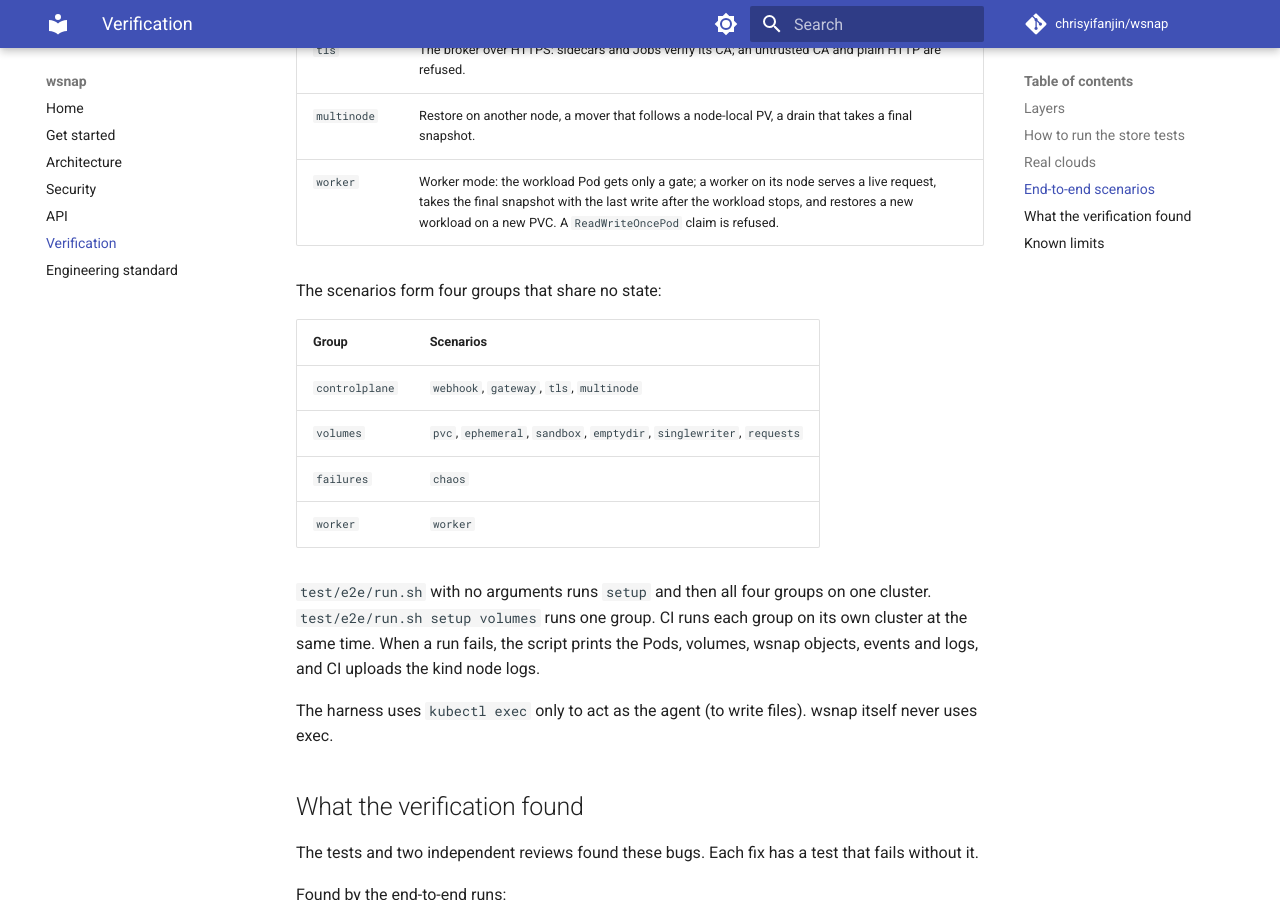
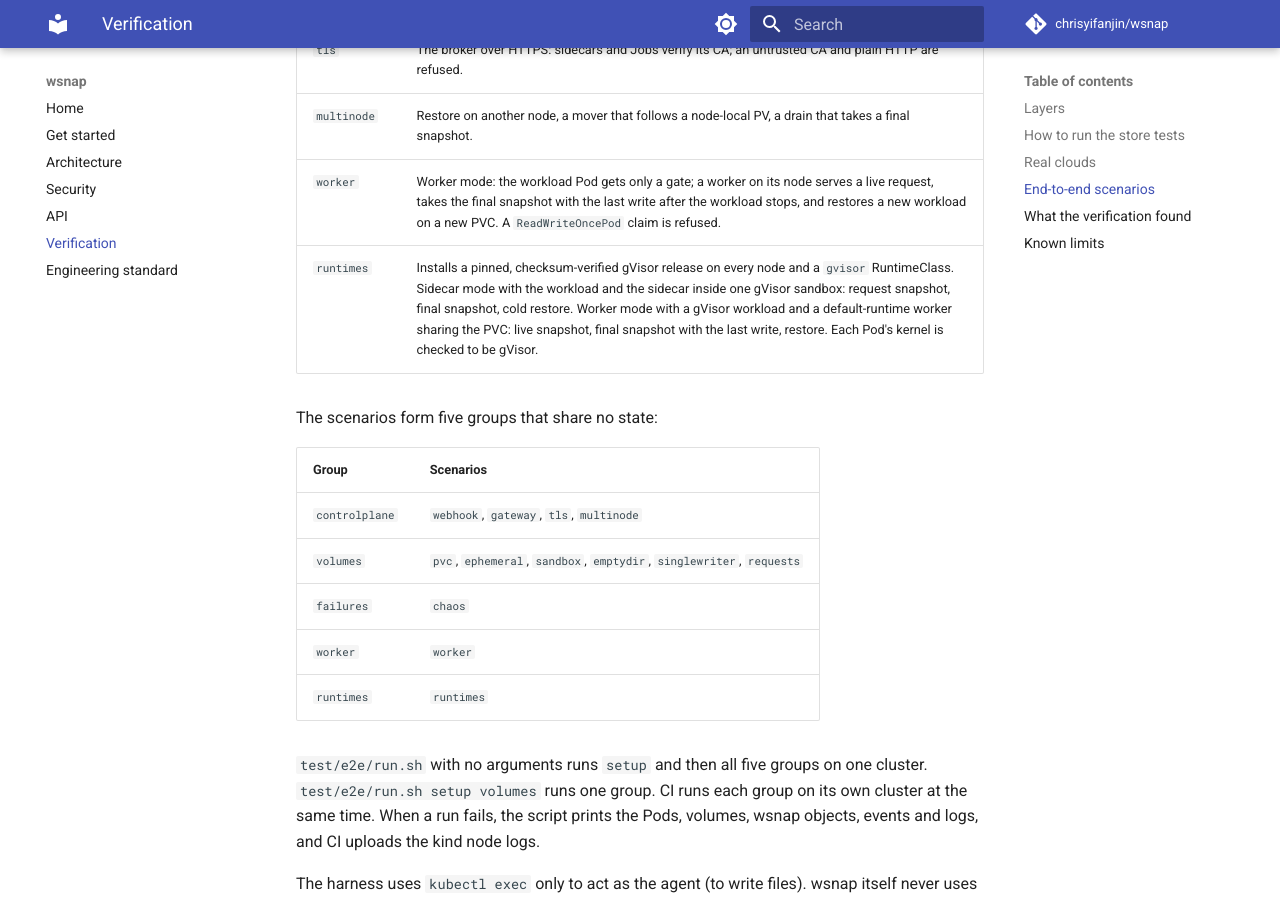
Before and after one commit to chrisyifanjin/wsnap, an MkDocs documentation site: the page built from docs/verification.md, in a window 1280 px wide and 900 px high, scrolled down 3329 px. Built offline with MkDocs 1.6.1 and Material for MkDocs 9.7.7, drawn with Linux system fonts in a browser that asks for light colours; comment, search, counter and statistics services are not loaded.

Commit message:
e2e: run wsnap with gVisor workloads in sidecar and worker mode
Only runc was ever tested. Agent platforms often run untrusted code in a
sandboxed runtime, so a new e2e group installs a pinned gVisor release
(checksum verified) on every kind node, registers a gvisor RuntimeClass,
and checks both modes:

- sidecar mode: the sidecar runs inside the workload's gVisor sandbox;
  a request snapshot, the final snapshot and a cold restore into a new
  gVisor Pod;
- worker mode: a gVisor workload with a default-runtime worker sharing
  the PVC; a live snapshot, the final snapshot with the last write, and
  a restore into a new gVisor Pod.

Each Pod's kernel is checked to be gVisor (dmesg), so the test cannot
pass on runc by accident. The operations guide now says which runtimes
worker mode supports and why Kata direct-assigned volumes must use
sidecar mode.

```diff
--- a/docs/verification.md
+++ b/docs/verification.md
@@ -87,8 +87,9 @@ multi-node scenario: `kind create cluster --name wsnap --config test/e2e/kind-mu
 | `tls` | The broker over HTTPS: sidecars and Jobs verify its CA; an untrusted CA and plain HTTP are refused. |
 | `multinode` | Restore on another node, a mover that follows a node-local PV, a drain that takes a final snapshot. |
 | `worker` | Worker mode: the workload Pod gets only a gate; a worker on its node serves a live request, takes the final snapshot with the last write after the workload stops, and restores a new workload on a new PVC. A `ReadWriteOncePod` claim is refused. |
+| `runtimes` | Installs a pinned, checksum-verified gVisor release on every node and a `gvisor` RuntimeClass. Sidecar mode with the workload and the sidecar inside one gVisor sandbox: request snapshot, final snapshot, cold restore. Worker mode with a gVisor workload and a default-runtime worker sharing the PVC: live snapshot, final snapshot with the last write, restore. Each Pod's kernel is checked to be gVisor. |
 
-The scenarios form four groups that share no state:
+The scenarios form five groups that share no state:
 
 | Group | Scenarios |
 |---|---|
@@ -96,8 +97,9 @@ The scenarios form four groups that share no state:
 | `volumes` | `pvc`, `ephemeral`, `sandbox`, `emptydir`, `singlewriter`, `requests` |
 | `failures` | `chaos` |
 | `worker` | `worker` |
+| `runtimes` | `runtimes` |
 
-`test/e2e/run.sh` with no arguments runs `setup` and then all four groups
+`test/e2e/run.sh` with no arguments runs `setup` and then all five groups
 on one cluster. `test/e2e/run.sh setup volumes` runs one group. CI runs
 each group on its own cluster at the same time. When a run fails, the
 script prints the Pods, volumes, wsnap objects, events and logs, and CI
```
Also changed, not shown: README.md (+3 -0 lines), docs/operations.md (+6 -0 lines), 2 other files.
